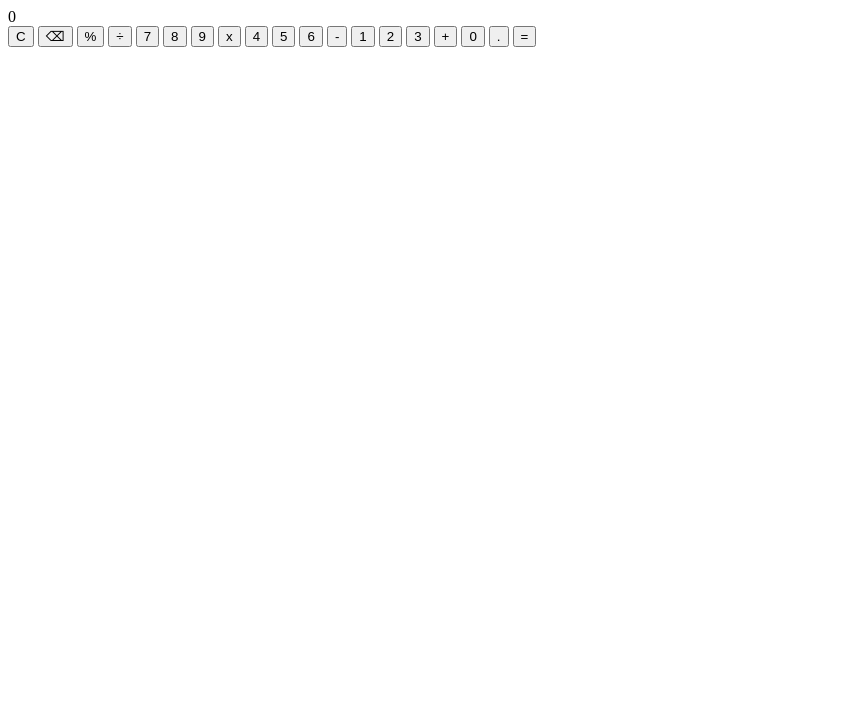
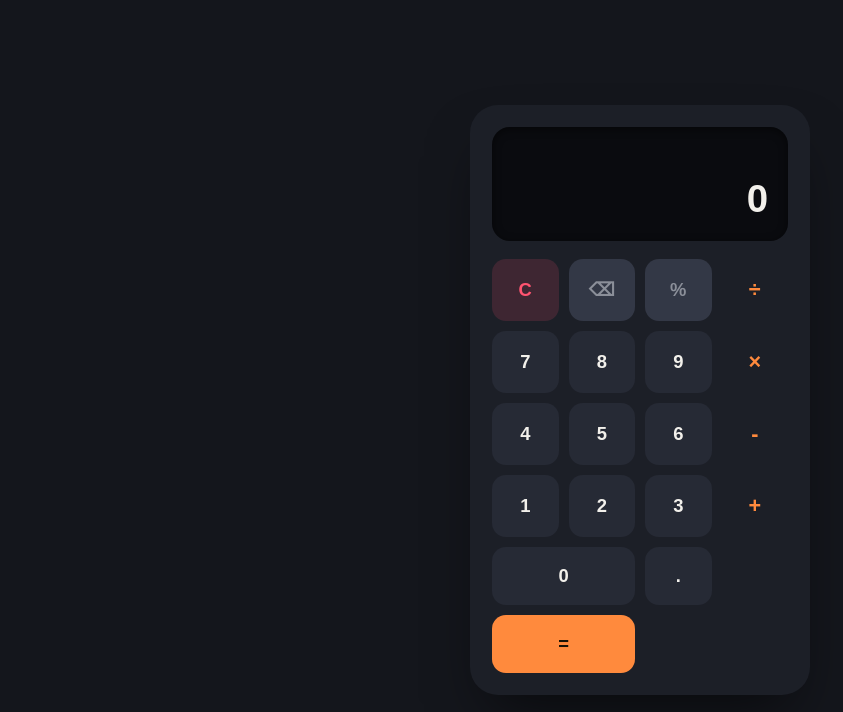
Before and after one commit to eduardosb-png/Calculadora-HTML, a plain HTML site: page index.html in a window 1280 px wide. Shown: the whole page, without its empty margins (0-843 px from the left). Drawn offline with Linux system fonts and the light colour scheme.

Commit message:
Codigo Finalizado

```diff
--- a/index.html
+++ b/index.html
@@ -1,20 +1,25 @@
 <!DOCTYPE html>
 <html lang="pt-br">
+
 <head>
   <meta charset="UTF-8">
   <meta name="viewport" content="width=device-width, initial-scale=1.0">
   <title>Calculadora</title>
+  <link rel="preconnect" href="https://fonts.googleapis.com">
+  <link
+    href="https://fonts.googleapis.com/css2?family=Space+Grotesk:wght@400;500;600;700&family=Space+Mono:wght@400;700&display=swap"
+    rel="stylesheet">
   <link rel="stylesheet" href="style.css">
 </head>
+
 <body>
   <div class="calculator">
     <div class="display">
       <div class="previous-operand" id="previous-operand"></div>
       <div class="current-operand" id="current-operand">0</div>
     </div>
-    </div>
 
-    <div class="Buttons">
+    <div class="buttons">
       <button class="clear" data-action="clear">C</button>
       <button class="function" data-action="delete">⌫</button>
       <button class="function" data-action="percent">%</button>
@@ -23,7 +28,7 @@
       <button data-number="7">7</button>
       <button data-number="8">8</button>
       <button data-number="9">9</button>
-        <button class="operator" data-operator="x">x</button>
+      <button class="operator" data-operator="×">×</button>
 
       <button data-number="4">4</button>
       <button data-number="5">5</button>
@@ -39,7 +44,8 @@
       <button data-number=".">.</button>
       <button class="equals" data-action="equals">=</button>
     </div>
-
+  </div>
   <script src="script.js"></script>
 </body>
+
 </html>
--- a/script.js
+++ b/script.js
@@ -79,4 +79,49 @@ function percent() {
     currentOperand = (parseFloat(currentOperand) / 100).toString();
 }
 
-document.querySelectorAll()
+document.querySelectorAll('[data-number]').forEach(button => {
+    button.addEventListener('click', () => {
+        appendNumber(button.dataset.number);
+        updateDisplay();
+    });
+});
+
+document.querySelectorAll('[data-operator]').forEach(button => {
+    button.addEventListener('click', () => {
+        chooseOperation(button.dataset.operator);
+        updateDisplay();
+    });
+});
+
+document.querySelector('[data-action="equals"]').addEventListener('click', () => {
+    compute();
+    updateDisplay();
+});
+
+document.querySelector('[data-action="clear"]').addEventListener('click', () => {
+    clearAll();
+    updateDisplay();
+});
+
+document.querySelector('[data-action="delete"]').addEventListener('click', () => {
+    deleteLast();
+    updateDisplay();
+});
+
+document.querySelector('[data-action="percent"]').addEventListener('click', () => {
+    percent();
+    updateDisplay();
+});
+
+window.addEventListener('keydown', (e) => {
+    if(e.key >= '0' && e.key <= '9'){ appendNumber(e.key); updateDisplay();}
+    if(e.key === '.') {appendNumber('.'); updateDisplay();}
+    if(e.key === '+'){ chooseOperation('+'); updateDisplay();}
+    if(e.key === '-'){ chooseOperation('-'); updateDisplay();}
+    if(e.key === '*'){ chooseOperation('x'); updateDisplay();}
+    if(e.key === '/'){ e.preventDefault(); chooseOperation('÷'); updateDisplay();}
+    if(e.key === 'Enter' || e.key === '='){ compute(); updateDisplay();}
+    if(e.key === 'Backspace'){ deleteLast(); updateDisplay();}
+    if(e.key === 'Escape'){ clearAll(); updateDisplay();}
+    if(e.key === '%'){ percent(); updateDisplay();}
+});
--- a/style.css
+++ b/style.css
@@ -0,0 +1,123 @@
+/* ===== Variáveis de cor (custom properties) ===== */
+:root{
+  --bg: #14161c;
+  --panel: #1c1f27;
+  --display-bg: #0a0b0f;
+  --accent: #ff8a3d;
+  --accent-soft: rgba(255,138,61,0.18);
+  --text: #f2f0eb;
+  --text-dim: #8b8f99;
+  --btn-number: #262a35;
+  --btn-number-hover: #2f333f;
+  --btn-function: #333846;
+  --btn-function-hover: #3d4353;
+  --danger: #ff5470;
+  --danger-soft: rgba(255,84,112,0.15);
+}
+
+*{ box-sizing: border-box; margin:0; padding:0; }
+
+body{
+  min-height: 100vh;
+  display:flex;
+  align-items:center;
+  justify-content:center;
+  background: var(--bg);
+  font-family: sans-serif;
+  color: var(--text);
+  padding: 24px;
+}
+
+/* ===== Container da calculadora ===== */
+.calculator{
+  width: 100%;
+  max-width: 340px;
+  background: var(--panel);
+  border-radius: 28px;
+  padding: 22px;
+  box-shadow: 0 30px 60px -20px rgba(0,0,0,0.6);
+}
+
+/* ===== Display ===== */
+.display{
+  background: var(--display-bg);
+  border-radius: 18px;
+  padding: 26px 20px 20px;
+  margin-bottom: 18px;
+  text-align: right;
+  box-shadow: inset 0 2px 8px rgba(0,0,0,0.5);
+}
+
+.previous-operand{
+  font-size: 0.95rem;
+  color: var(--text-dim);
+  min-height: 1.2em;
+  white-space: nowrap;
+  overflow-x: auto;
+}
+
+.current-operand{
+  font-size: 2.4rem;
+  font-weight: 700;
+  margin-top: 6px;
+  white-space: nowrap;
+  overflow-x: auto;
+}
+
+/* ===== Grid de botões =====
+   4 colunas, cada botão ocupa 1 coluna por padrão.
+   Botões que precisam ocupar mais espaço (0 e =) usam grid-column: span 2 */
+.buttons{
+  display: grid;
+  grid-template-columns: repeat(4, 1fr);
+  gap: 10px;
+}
+
+button{
+  font-size: 1.15rem;
+  font-weight: 600;
+  border: none;
+  border-radius: 14px;
+  padding: 18px 0;
+  cursor: pointer;
+  color: var(--text);
+  background: var(--btn-number);
+  transition: transform 0.08s ease, background 0.15s ease;
+}
+
+button:hover{ background: var(--btn-number-hover); }
+button:active{ transform: scale(0.94); } /* efeito de "clique" */
+
+button:focus-visible{
+  outline: 2px solid var(--accent);
+  outline-offset: 2px;
+}
+
+/* ===== Variações de botão (aplique a classe correspondente no HTML) ===== */
+.function{
+  background: var(--btn-function);
+  color: var(--text-dim);
+}
+.function:hover{ background: var(--btn-function-hover); }
+
+.clear{
+  background: var(--danger-soft);
+  color: var(--danger);
+}
+.clear:hover{ background: rgba(255,84,112,0.25); }
+
+.operator{
+  background: transparent;
+  color: var(--accent);
+  font-size: 1.35rem;
+}
+.operator:hover{ background: var(--accent-soft); }
+
+.equals{
+  background: var(--accent);
+  color: #1a1206;
+  grid-column: span 2;
+}
+.equals:hover{ background: #ffa25f; }
+
+.zero{ grid-column: span 2; }
```
Lines whose indentation alone changed are shown as unchanged.
